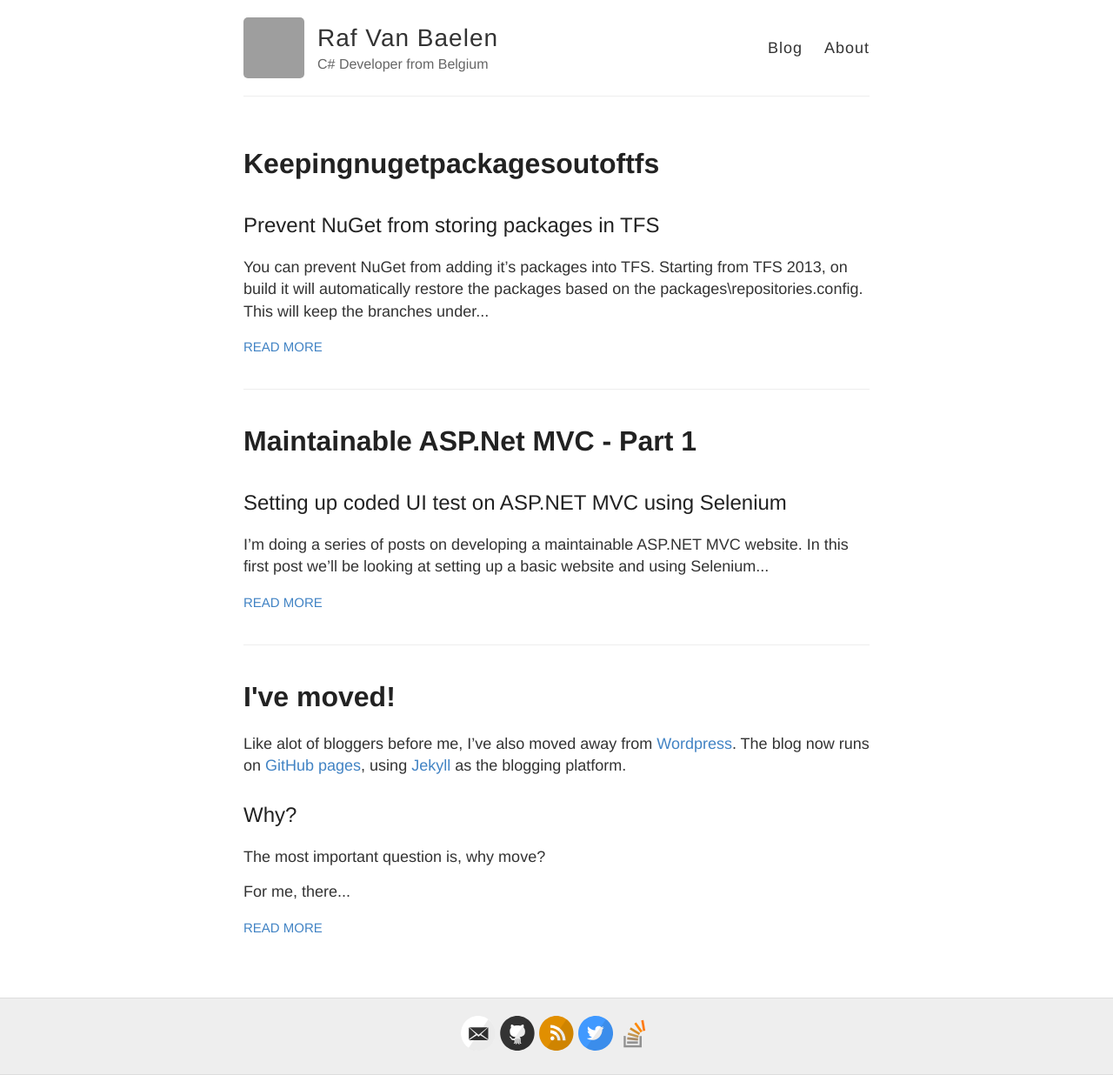
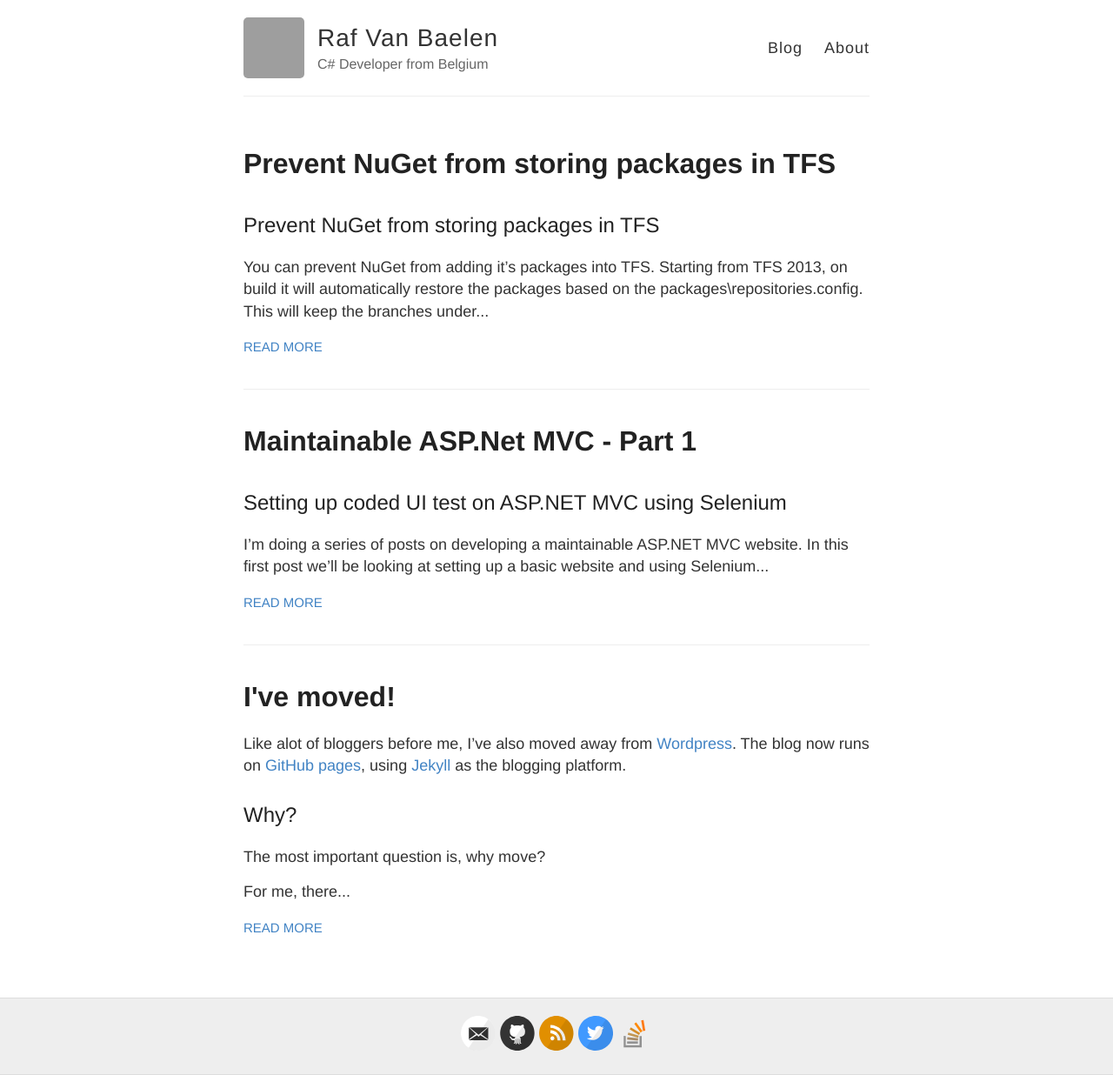
Before and after one commit to Rafvb/rafvb.github.io, a Jekyll site: the page built from index.html, in a window 1280 px wide. Shown: the whole page at 87% size. Built offline with Jekyll 4.4.1, drawn with Linux system fonts in a browser that asks for light colours; grey boxes are pictures that could not be loaded.

Commit message:
Update 2015-01-09-KeepingNugetPackagesOutOfTFS.md

```diff
--- a/_posts/2015-01-09-KeepingNugetPackagesOutOfTFS.md
+++ b/_posts/2015-01-09-KeepingNugetPackagesOutOfTFS.md
@@ -1,4 +1,6 @@
 ---
+layout: post
+title: "Prevent NuGet from storing packages in TFS"
 published: true
 ---
 
```
